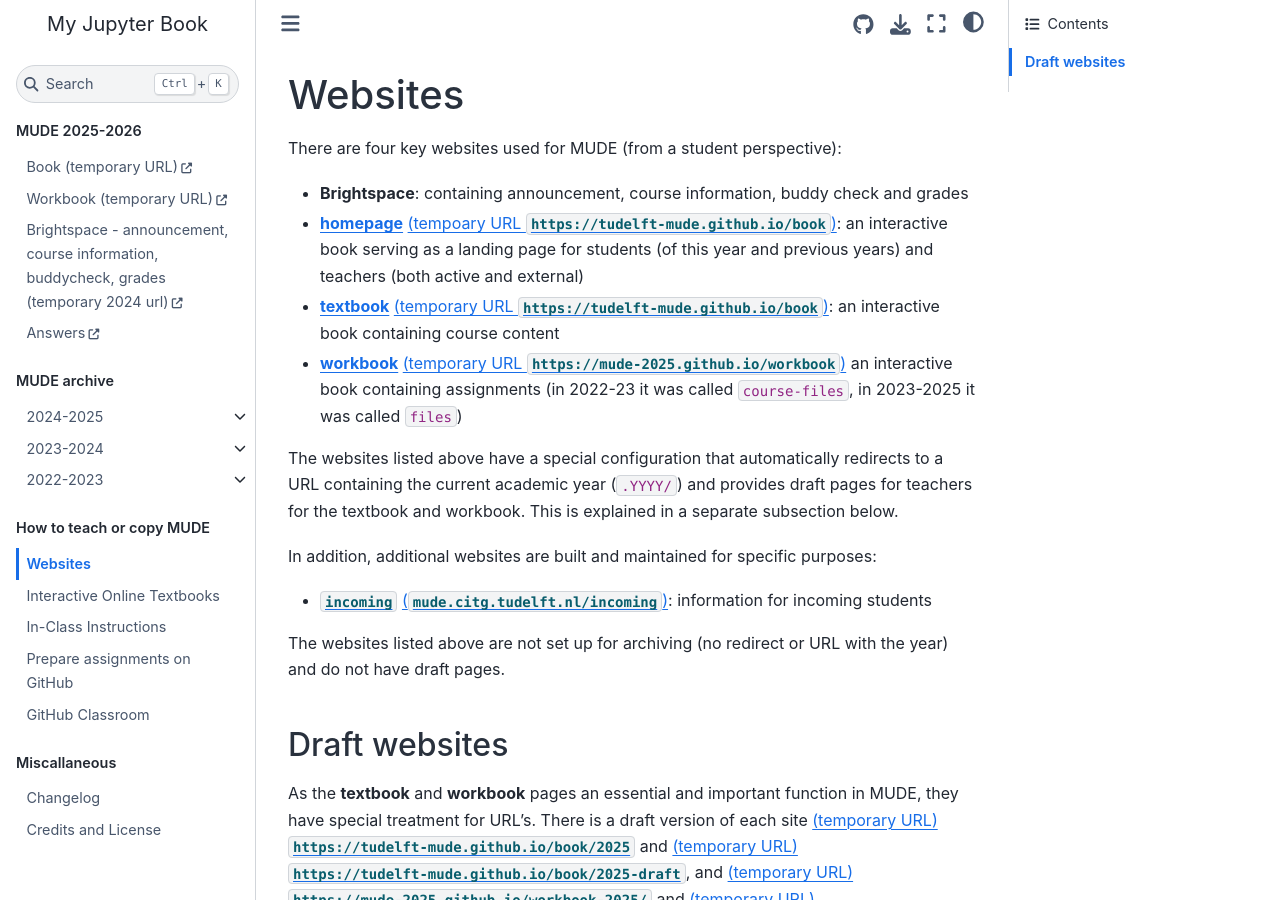
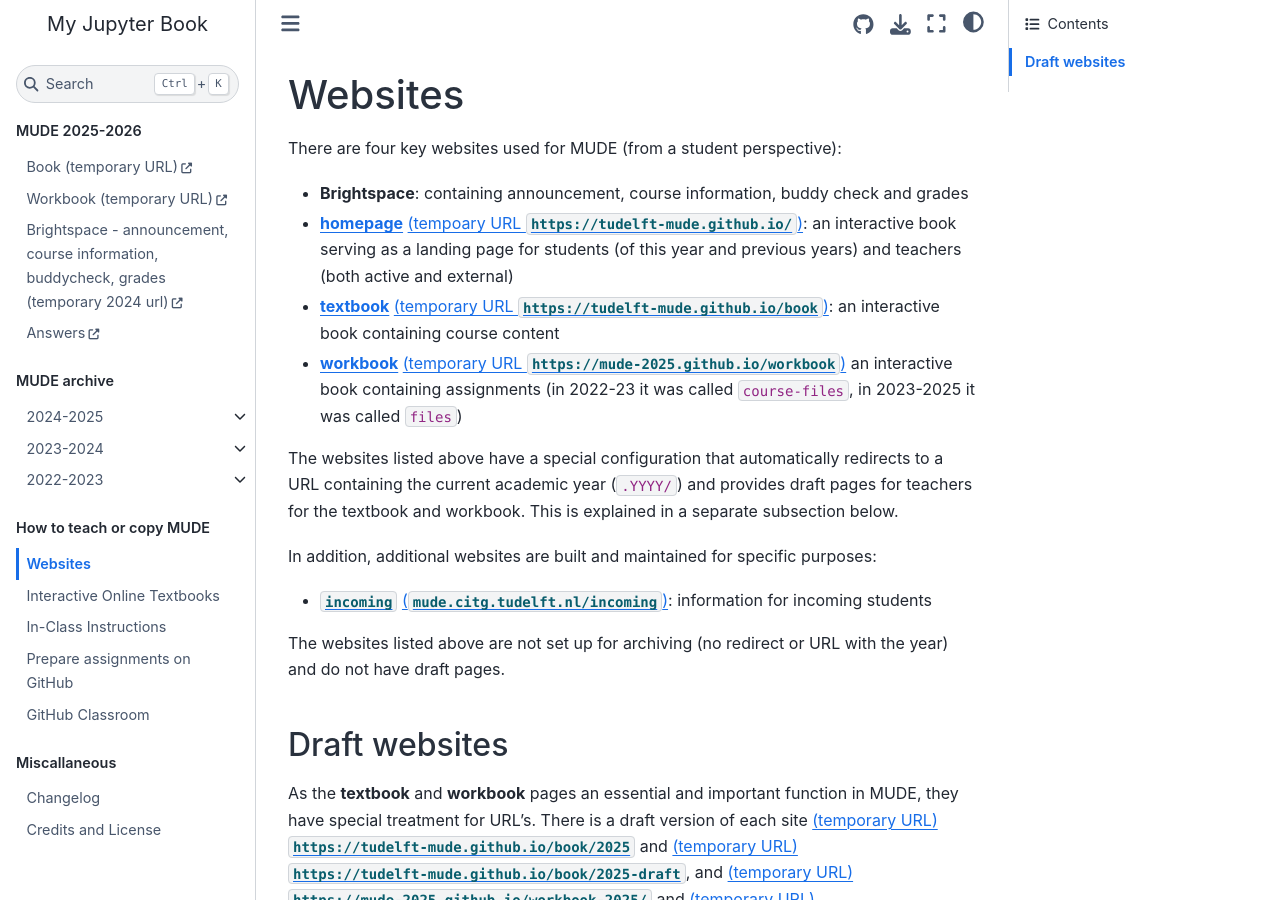
Before and after one commit to TUDelft-MUDE/teacher, a Jupyter Book: the page built from book/how_to_mude/websites.md, in a window 1280 px wide and 900 px high. Built offline with Jupyter Book 1.0.4 settings and Sphinx 7.4.7 and the Sphinx Book theme 1.1.4, drawn with Linux system fonts in a browser that asks for light colours; comment, search, counter and statistics services are not loaded; some of the changed lines change nothing that is shown.

Commit message:
Update websites.md

```diff
--- a/book/how_to_mude/websites.md
+++ b/book/how_to_mude/websites.md
@@ -2,7 +2,7 @@
 
 There are four key websites used for MUDE (from a student perspective):
 - **Brightspace**: containing announcement, course information, buddy check and grades
-- [**homepage**](https://tudelft-mude.github.io/book) [(tempoary URL `https://tudelft-mude.github.io/book`)](https://tudelft-mude.github.io/book): an interactive book serving as a landing page for students (of this year and previous years) and teachers (both active and external)
+- [**homepage**](https://tudelft-mude.github.io/) [(tempoary URL `https://tudelft-mude.github.io/`)](https://tudelft-mude.github.io/): an interactive book serving as a landing page for students (of this year and previous years) and teachers (both active and external)
 - [**textbook**](https://tudelft-mude.github.io/book) [(temporary URL `https://tudelft-mude.github.io/book`)](https://tudelft-mude.github.io/book): an interactive book containing course content
 - [**workbook**](https://mude-2025.github.io/workbook) [(temporary URL `https://mude-2025.github.io/workbook`)](https://mude-2025.github.io/workbook) an interactive book containing assignments (in 2022-23 it was called `course-files`, in 2023-2025 it was called `files`)
 
```
